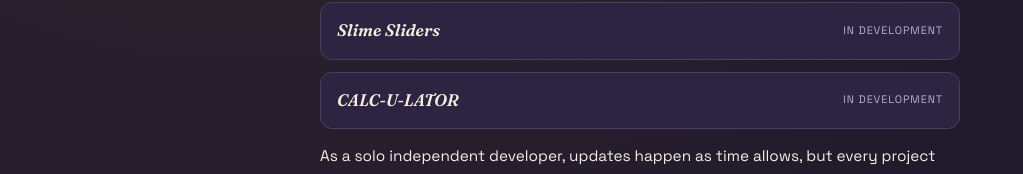
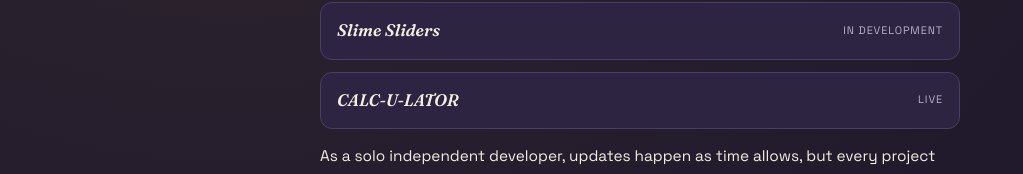
Before and after one commit to Rethy11/plasticinegames, a plain HTML site: page about.html in a window 1280 px wide. Shown: the part 700-874 px from the top of the page, without its empty margins (0-1023 px from the left). Drawn offline with Linux system fonts and the light colour scheme.

Commit message:
Update about.html

```diff
--- a/about.html
+++ b/about.html
@@ -139,9 +139,9 @@
       <span class="name">Slime Sliders</span>
       <span class="status">In development</span>
     </a>
-    <a class="item" href="https://rethy11.github.io/CALC-U-LATOR" target="_blank" rel="noopener">
+    <a class="item" href="https://calc-u-lator.io" target="_blank" rel="noopener">
       <span class="name">CALC-U-LATOR</span>
-      <span class="status">In development</span>
+      <span class="status">Live</span>
     </a>
   </div>
   <p>As a solo independent developer, updates happen as time allows, but every project gets the same level of care.</p>
```
